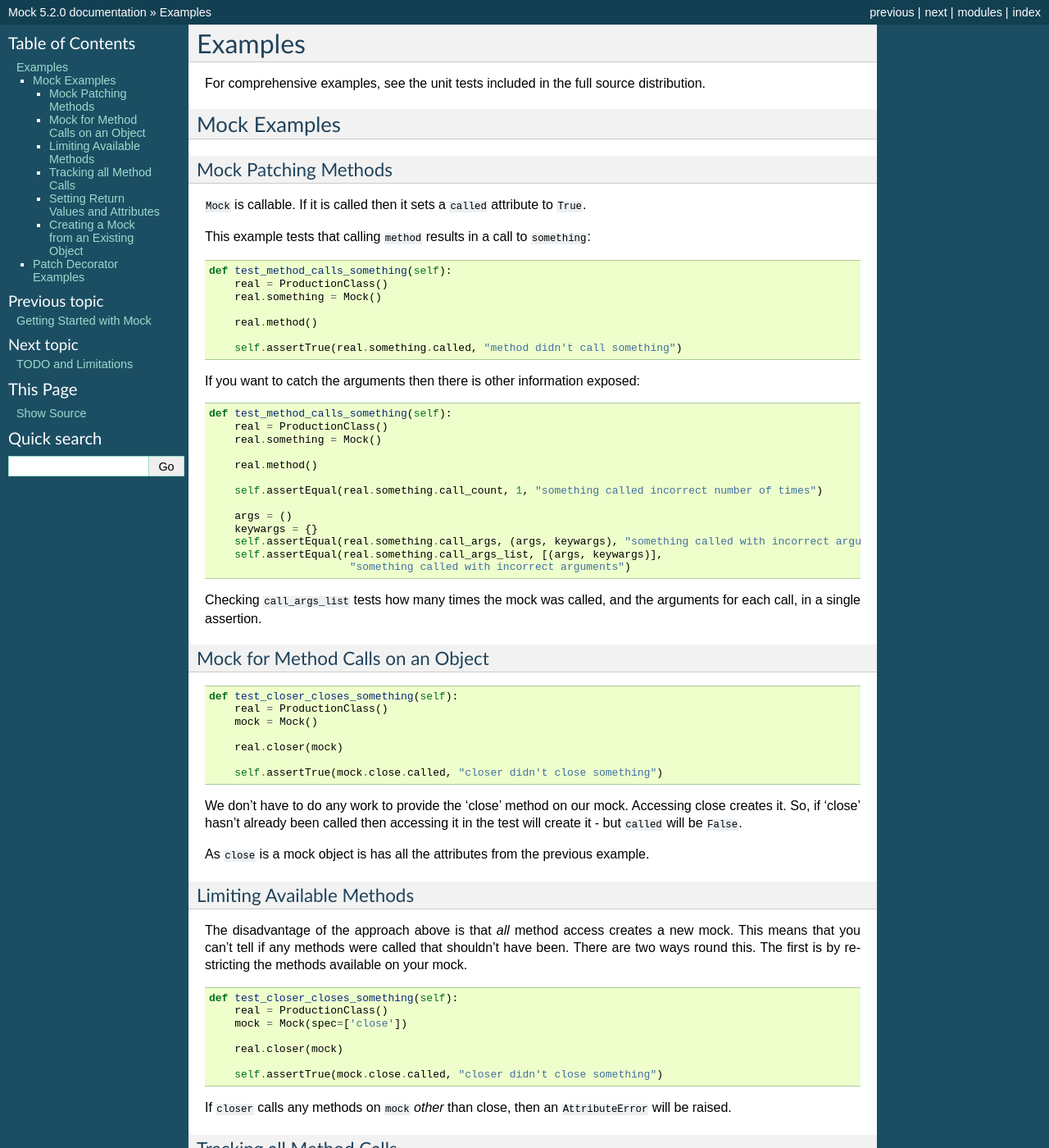
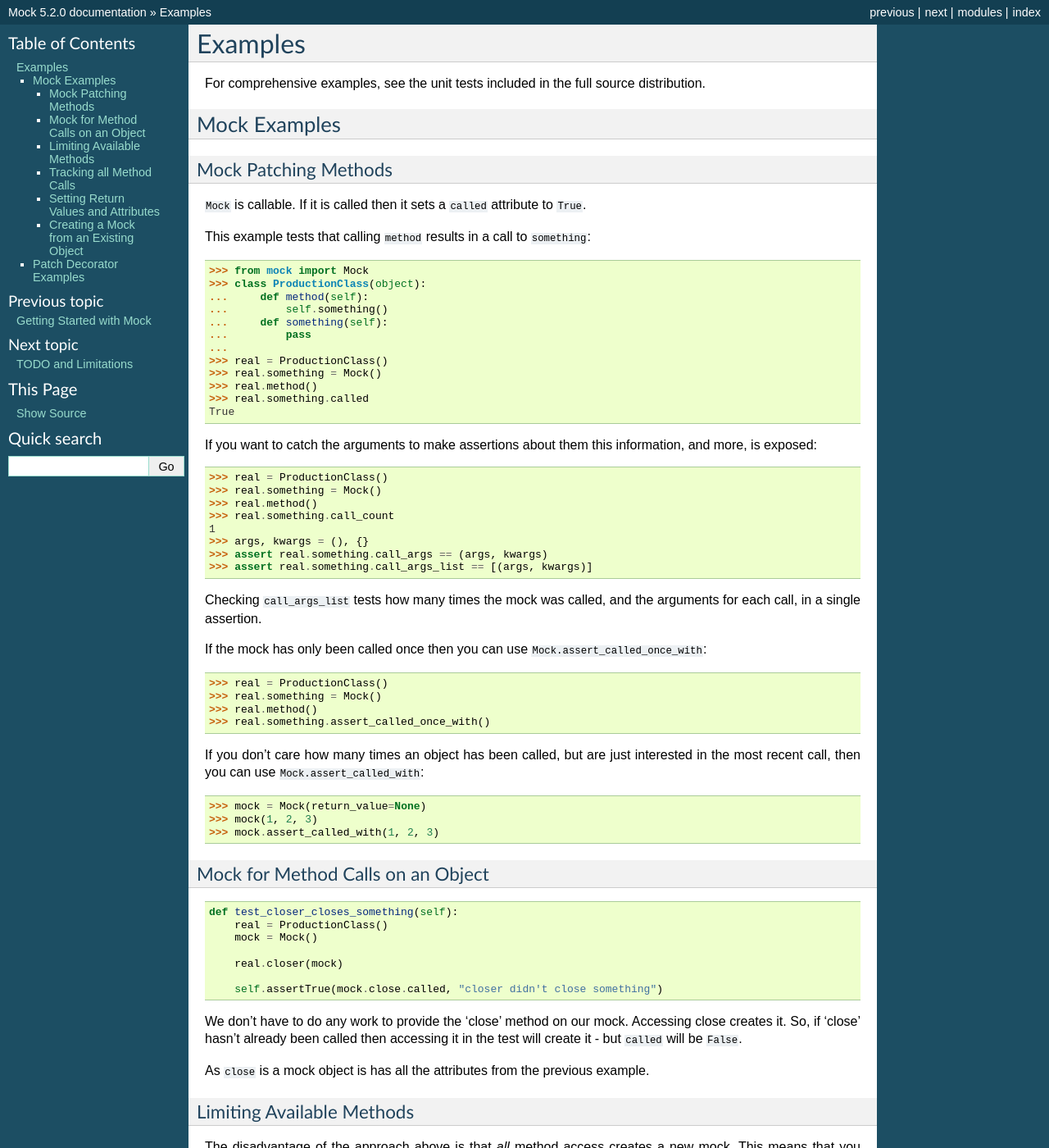
Before and after one commit to testing-cabal/mock, a Sphinx documentation site: the page built from docs/examples.txt, in a window 1280 px wide and 1400 px high. Shown: the whole window at 82% size. Built offline with Sphinx 7.4.7, drawn with Linux system fonts in a browser that asks for light colours; pages that are not in the unit, such as notebooks, are missing from menus; cross-references to code outside the pages are shown as plain code.

Commit message:
Minor doc updates

```diff
--- a/docs/examples.txt
+++ b/docs/examples.txt
@@ -35,36 +35,57 @@ Mock Patching Methods
 
 This example tests that calling ``method`` results in a call to ``something``:
 
-::
+.. doctest::
 
-    def test_method_calls_something(self):
-        real = ProductionClass()
-        real.something = Mock()
+    >>> from mock import Mock
+    >>> class ProductionClass(object):
+    ...     def method(self):
+    ...         self.something()
+    ...     def something(self):
+    ...         pass
+    ...
+    >>> real = ProductionClass()
+    >>> real.something = Mock()
+    >>> real.method()
+    >>> real.something.called
+    True
 
-        real.method()
+If you want to catch the arguments to make assertions about them this
+information, and more, is exposed:
 
-        self.assertTrue(real.something.called, "method didn't call something")
+.. doctest::
 
-If you want to catch the arguments then there is other information exposed:
-
-::
-
-    def test_method_calls_something(self):
-        real = ProductionClass()
-        real.something = Mock()
-
-        real.method()
-
-        self.assertEqual(real.something.call_count, 1, "something called incorrect number of times")
-
-        args = ()
-        keywargs = {}
-        self.assertEqual(real.something.call_args, (args, keywargs), "something called with incorrect arguments")
-        self.assertEqual(real.something.call_args_list, [(args, keywargs)],
-                          "something called with incorrect arguments")
+    >>> real = ProductionClass()
+    >>> real.something = Mock()
+    >>> real.method()
+    >>> real.something.call_count
+    1
+    >>> args, kwargs = (), {}
+    >>> assert real.something.call_args == (args, kwargs)
+    >>> assert real.something.call_args_list == [(args, kwargs)]
 
 Checking ``call_args_list`` tests how many times the mock was called, and the
 arguments for each call, in a single assertion.
+
+If the mock has only been called once then you can use
+:method:`Mock.assert_called_once_with`:
+
+.. doctest::
+
+    >>> real = ProductionClass()
+    >>> real.something = Mock()
+    >>> real.method()
+    >>> real.something.assert_called_once_with()
+
+If you don't care how many times an object has been called, but are just
+interested in the most recent call, then you can use
+:method:`Mock.assert_called_with`:
+
+.. doctest::
+
+    >>> mock = Mock(return_value=None)
+    >>> mock(1, 2, 3)
+    >>> mock.assert_called_with(1, 2, 3)
 
 
 Mock for Method Calls on an Object
--- a/docs/patch.txt
+++ b/docs/patch.txt
@@ -47,8 +47,8 @@ patch.object
     Arguments new, spec, create, mocksignature and spec_set have the same
     meaning as for patch.
 
-You can either call `patch.object` with three arguments or two arguments. The three
-argument form takes the object to be patched, the attribute name and the
+You can either call `patch.object` with three arguments or two arguments. The
+three argument form takes the object to be patched, the attribute name and the
 object to replace the attribute with.
 
 When calling with the two argument form you omit the replacement object, and a
```
Also changed, not shown: docs/mock.txt (+17 -0 lines).
